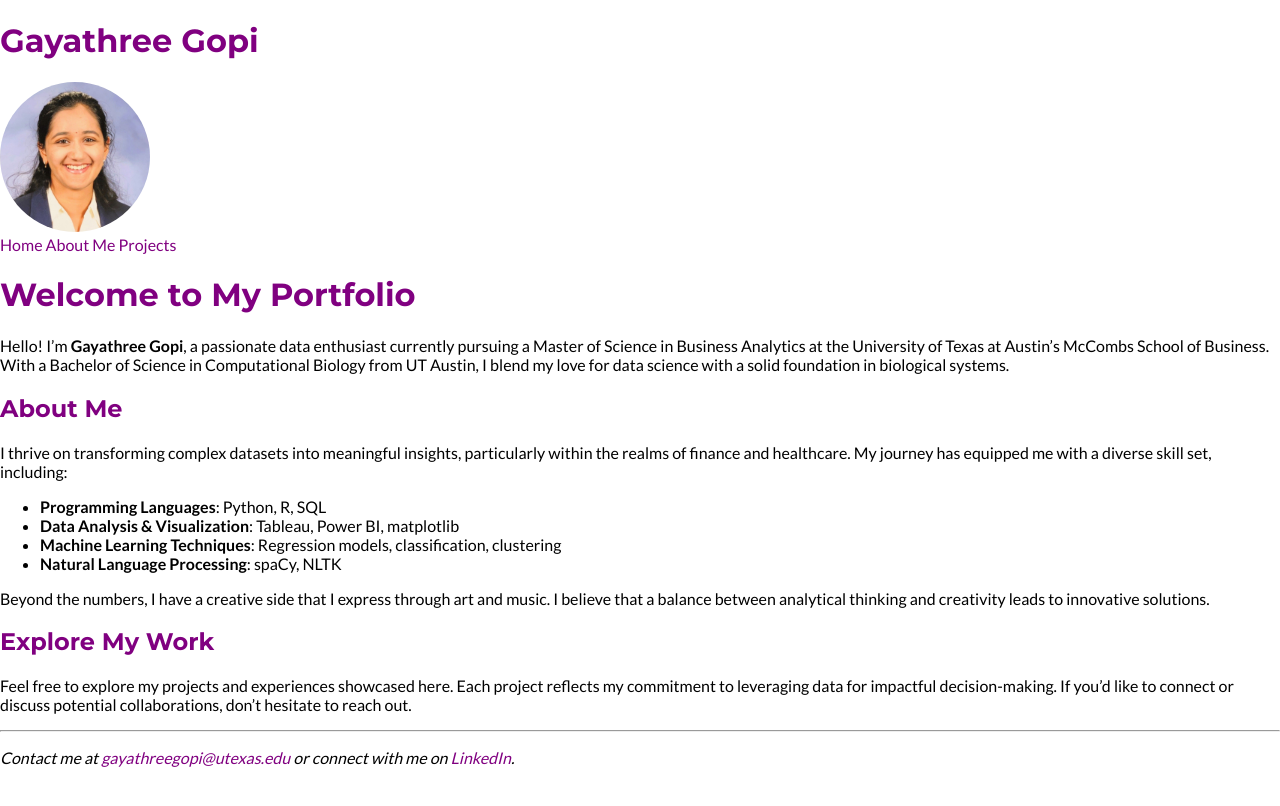
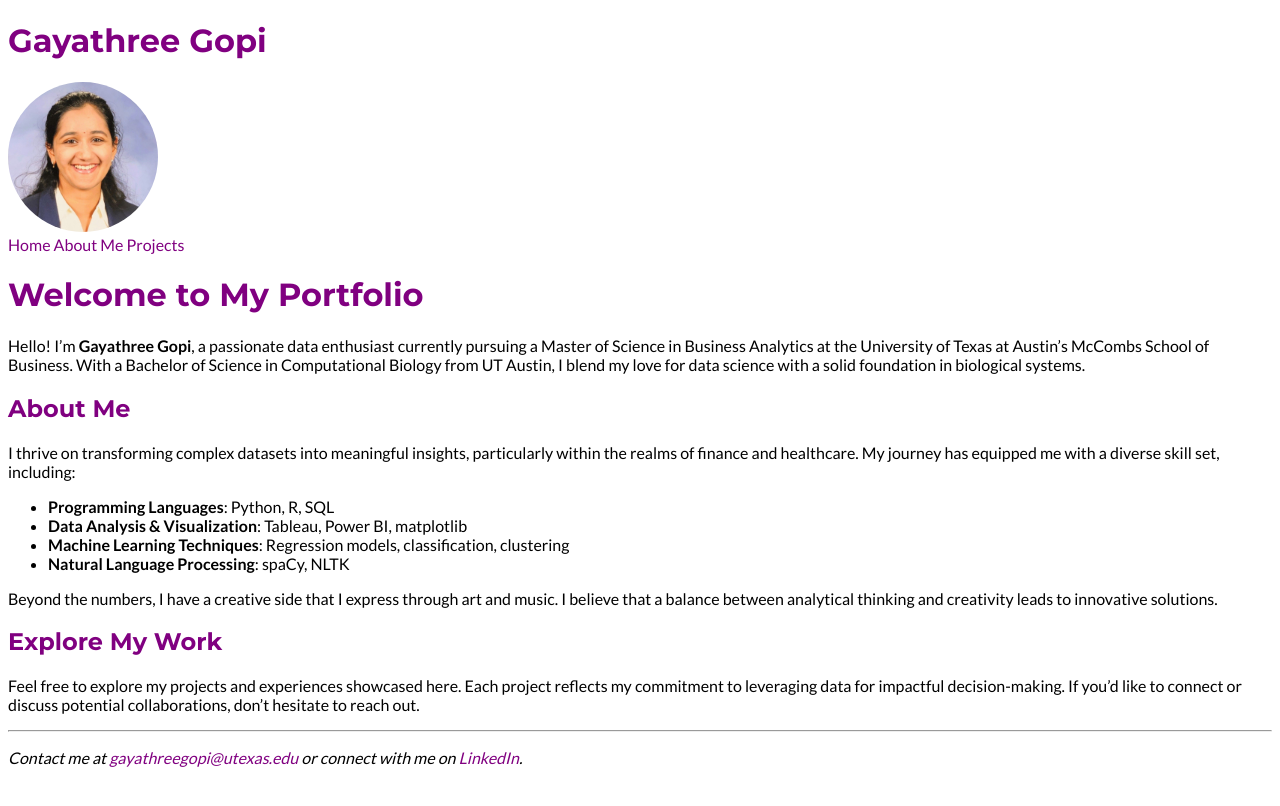
Before and after one commit to gayathreegopi/gayathreegopi.github.io, a Jekyll site: the page built from index.md, in a window 1280 px wide. Shown: the top 806 px of the page. Built offline with Jekyll 4.4.1, drawn with Linux system fonts in a browser that asks for light colours; our own code applies the rules of GitHub Pages for plain Markdown files.

Commit message:
Update style.css

```diff
--- a/assets/css/style.css
+++ b/assets/css/style.css
@@ -4,17 +4,15 @@
 /* Apply Montserrat font to headings */
 h1, h2, h3, h4, h5, h6 {
   font-family: 'Montserrat', sans-serif;
-  color: purple;
+  color: purple; /* Change heading color to purple */
 }
 
-/* Apply Lato font to body text */
+/* Apply Lato font to the body text */
 body {
   font-family: 'Lato', sans-serif;
-  margin: 0; /* Reset margin to prevent unwanted spacing */
-  padding: 0; /* Reset padding to prevent unwanted spacing */
 }
 
-/* Style links */
+/* Style links to match the purple theme */
 a {
   color: purple;
   text-decoration: none;
```
